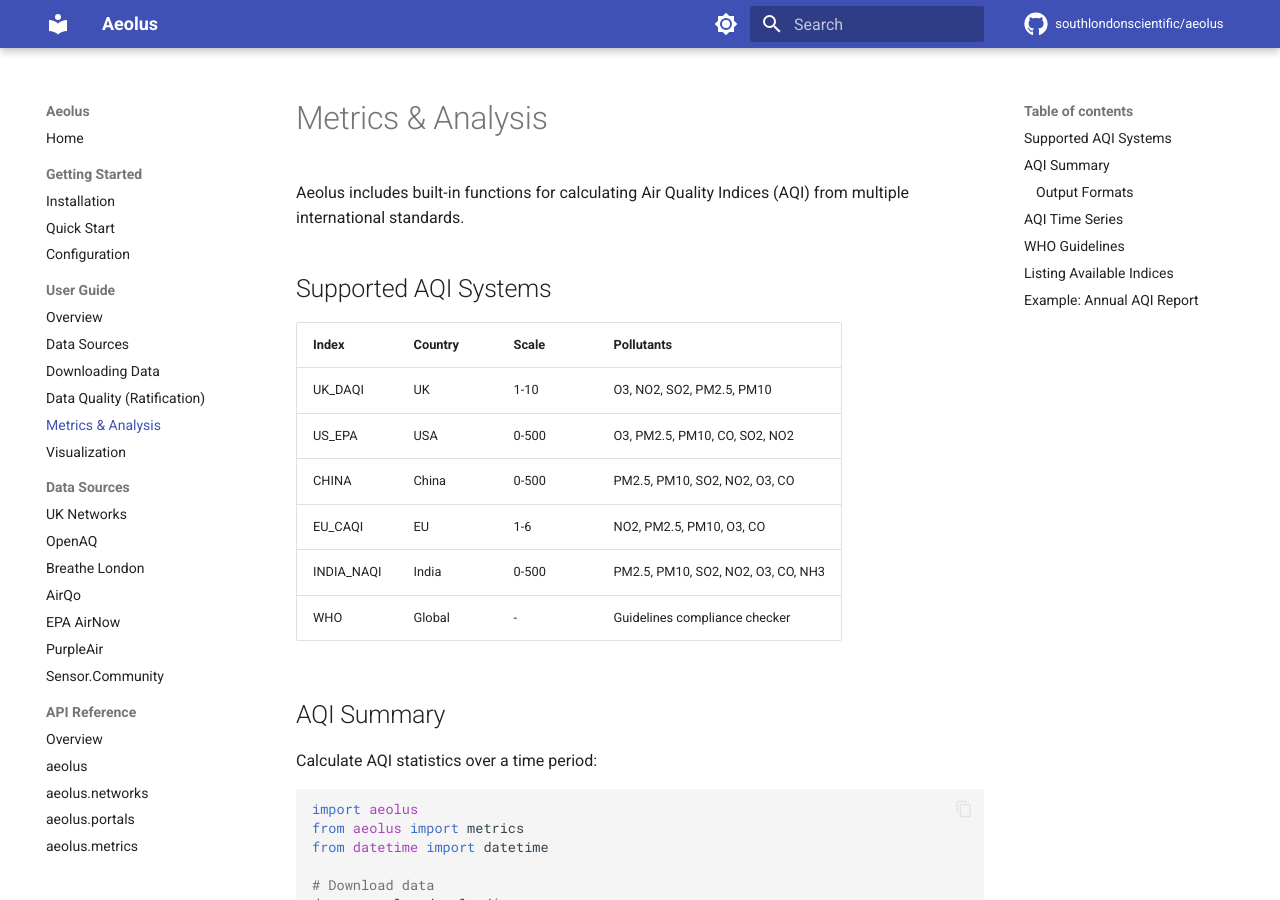
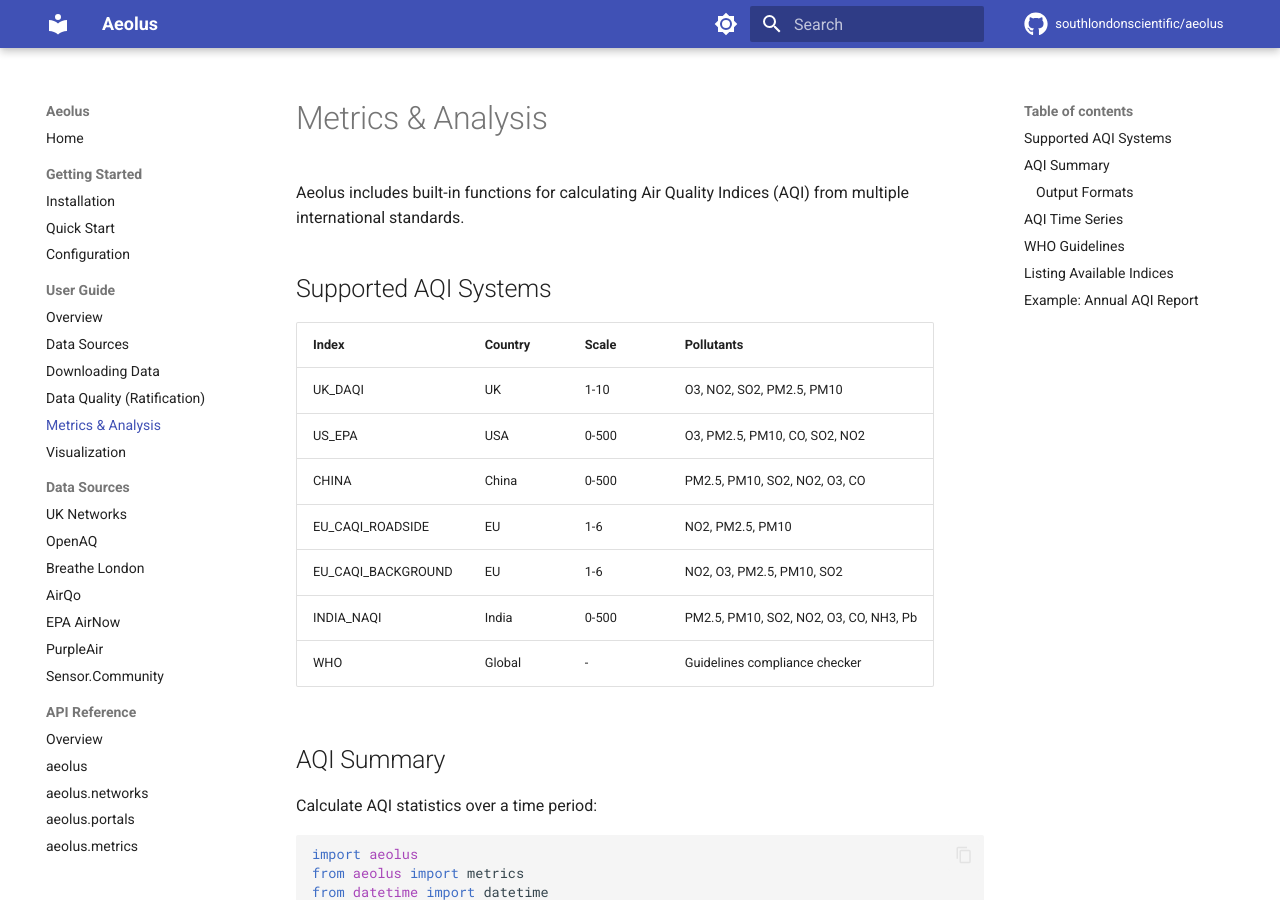
Before and after one commit to southlondonscientific/aeolus, an MkDocs documentation site: the page built from docs/guide/metrics.md, in a window 1280 px wide and 900 px high. Built offline with MkDocs 1.6.1 and Material for MkDocs 9.7.7, drawn with Linux system fonts in a browser that asks for light colours; comment, search, counter and statistics services are not loaded.

Commit message:
Fix metrics module issues found in sweep
- Remove duplicate key '1' in UK_DAQI COLORS dictionary (copy-paste error)
- Fix EU_CAQI documentation to show correct index names (EU_CAQI_ROADSIDE, EU_CAQI_BACKGROUND)
- Add missing Pb pollutant to INDIA_NAQI in documentation
- Correct pollutant lists for EU indices (roadside vs background)

```diff
--- a/docs/guide/metrics.md
+++ b/docs/guide/metrics.md
@@ -9,8 +9,9 @@ Aeolus includes built-in functions for calculating Air Quality Indices (AQI) fro
 | UK_DAQI | UK | 1-10 | O3, NO2, SO2, PM2.5, PM10 |
 | US_EPA | USA | 0-500 | O3, PM2.5, PM10, CO, SO2, NO2 |
 | CHINA | China | 0-500 | PM2.5, PM10, SO2, NO2, O3, CO |
-| EU_CAQI | EU | 1-6 | NO2, PM2.5, PM10, O3, CO |
-| INDIA_NAQI | India | 0-500 | PM2.5, PM10, SO2, NO2, O3, CO, NH3 |
+| EU_CAQI_ROADSIDE | EU | 1-6 | NO2, PM2.5, PM10 |
+| EU_CAQI_BACKGROUND | EU | 1-6 | NO2, O3, PM2.5, PM10, SO2 |
+| INDIA_NAQI | India | 0-500 | PM2.5, PM10, SO2, NO2, O3, CO, NH3, Pb |
 | WHO | Global | - | Guidelines compliance checker |
 
 ## AQI Summary
```
Also changed, not shown: 1 other file.
